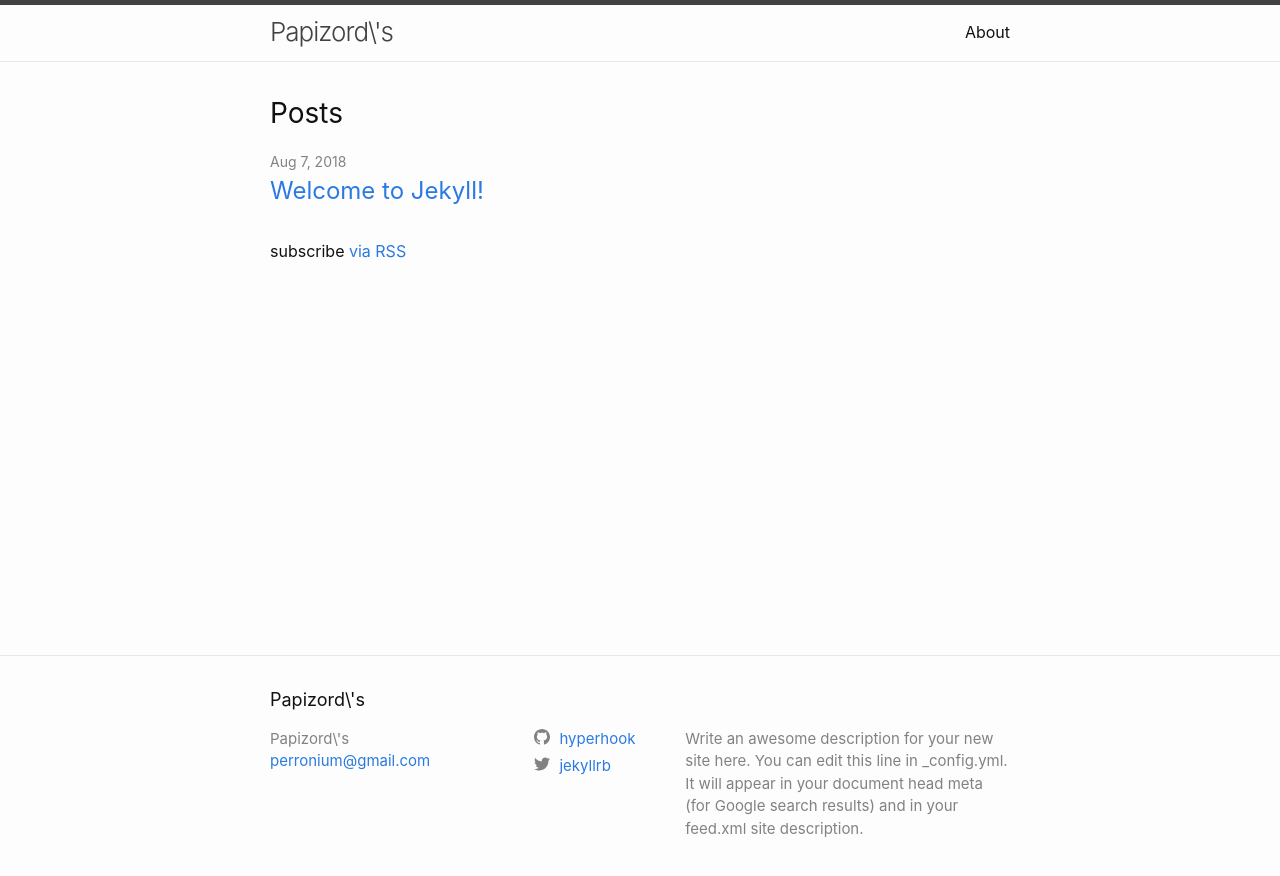
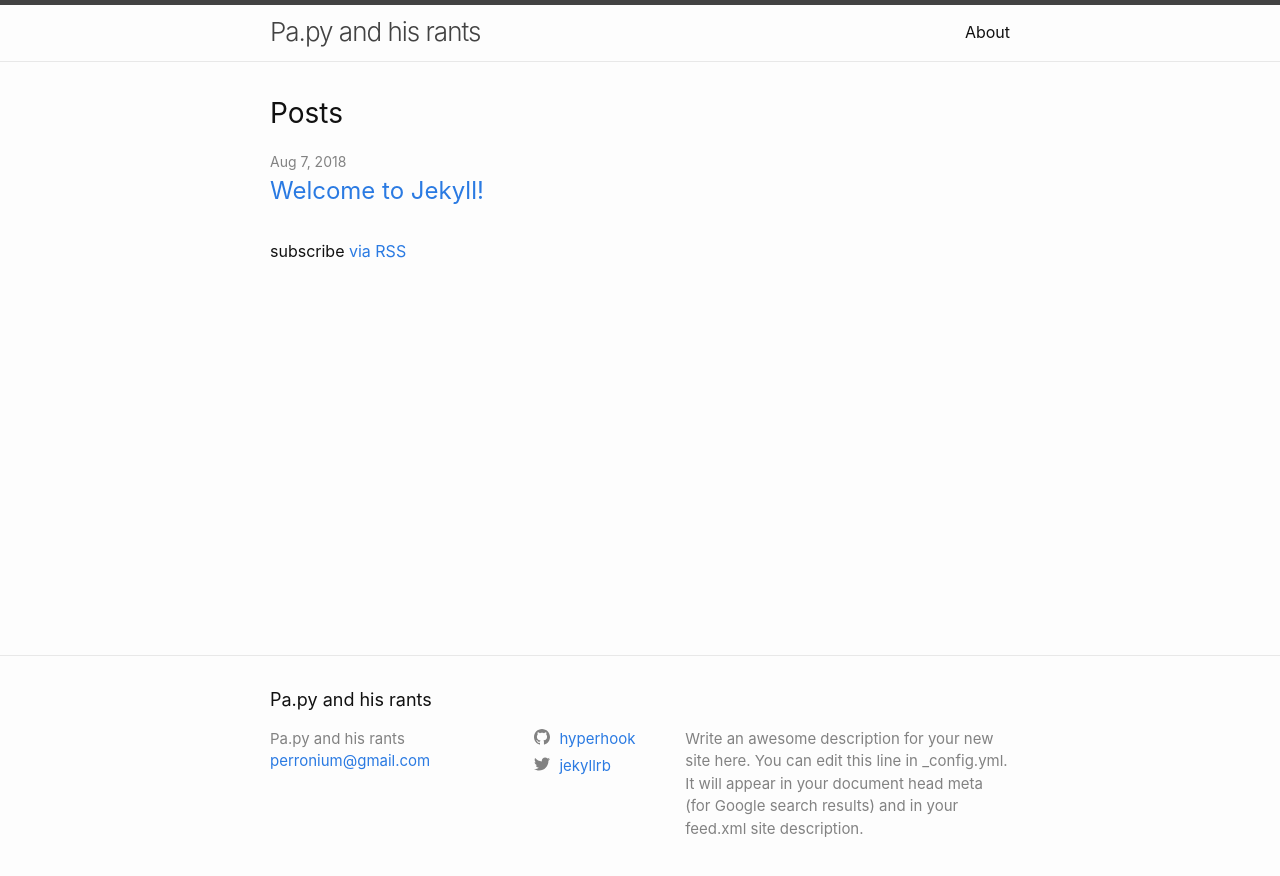
Before and after one commit to Hyperhook/Hyperhook.github.io, a Jekyll site: the page built from index.md, in a window 1280 px wide. Shown: the top 876 px of the page. Built offline with Jekyll 4.4.1, drawn with Linux system fonts in a browser that asks for light colours.

Commit message:
oopsy doopsy

```diff
--- a/Gemfile
+++ b/Gemfile
@@ -10,8 +10,6 @@
 # Happy Jekylling!
 gem "jekyll", "~> 3.8.3"
 
-# This is the default theme for new Jekyll sites. You may change this to anything you like.
-gem "minima", "~> 2.0"
 
 # If you want to use GitHub Pages, remove the "gem "jekyll"" above and
 # uncomment the line below. To upgrade, run `bundle update github-pages`.
@@ -20,6 +18,7 @@
 # If you have any plugins, put them here!
 group :jekyll_plugins do
   gem "jekyll-feed", "~> 0.6"
+  gem "jekyll-seo-tag", "~> 2.1"
 end
 
 # Windows does not include zoneinfo files, so bundle the tzinfo-data gem
--- a/_config.yml
+++ b/_config.yml
@@ -13,7 +13,7 @@
 # you will see them accessed via {{ site.title }}, {{ site.email }}, and so on.
 # You can create any custom variable you would like, and they will be accessible
 # in the templates via {{ site.myvariable }}.
-title: Papizord\'s
+title: Pa.py and his rants
 email: perronium@gmail.com
 description: >- # this means to ignore newlines until "baseurl:"
   Write an awesome description for your new site here. You can edit this
@@ -26,9 +26,9 @@
 
 # Build settings
 markdown: kramdown
-theme: minima
 plugins:
   - jekyll-feed
+  - jekyll-seo-tag
 
 # Exclude from processing.
 # The following items will not be processed, by default. Create a custom list
```
Also changed, not shown: Gemfile.lock.
